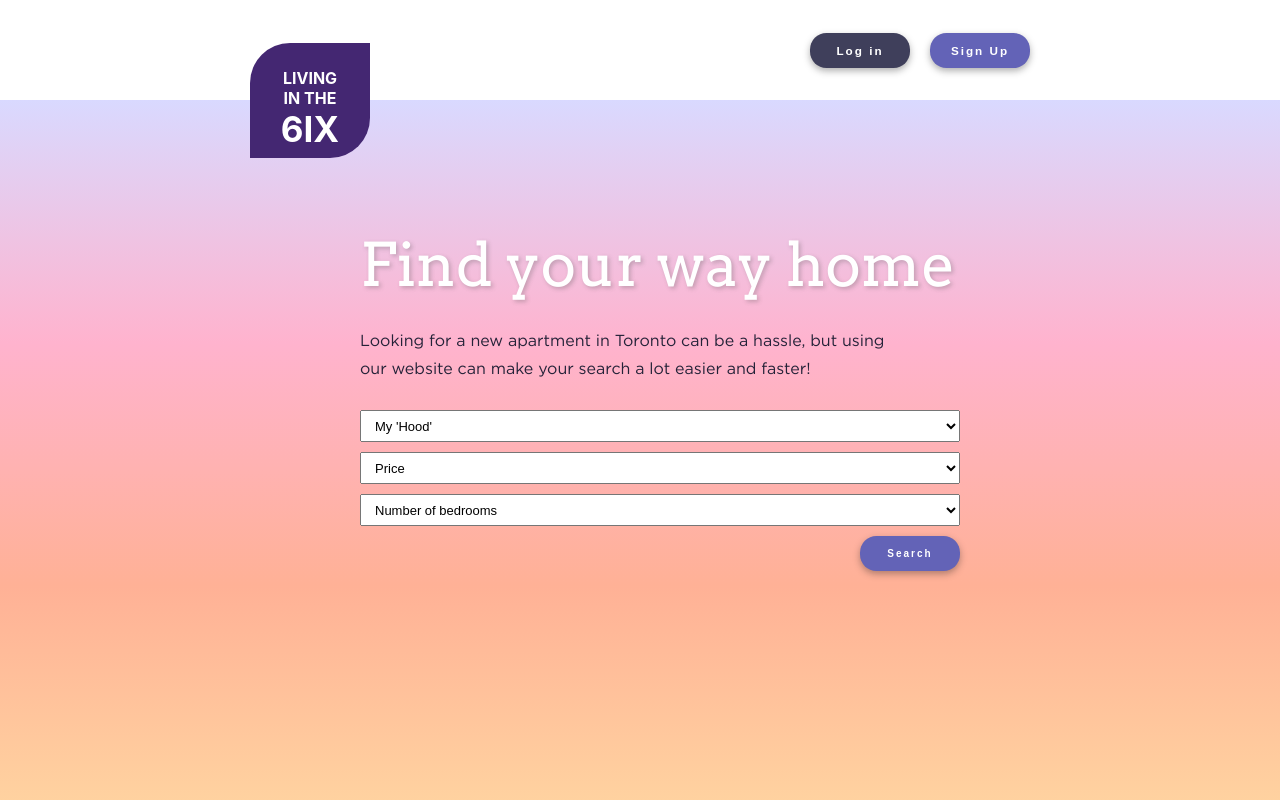
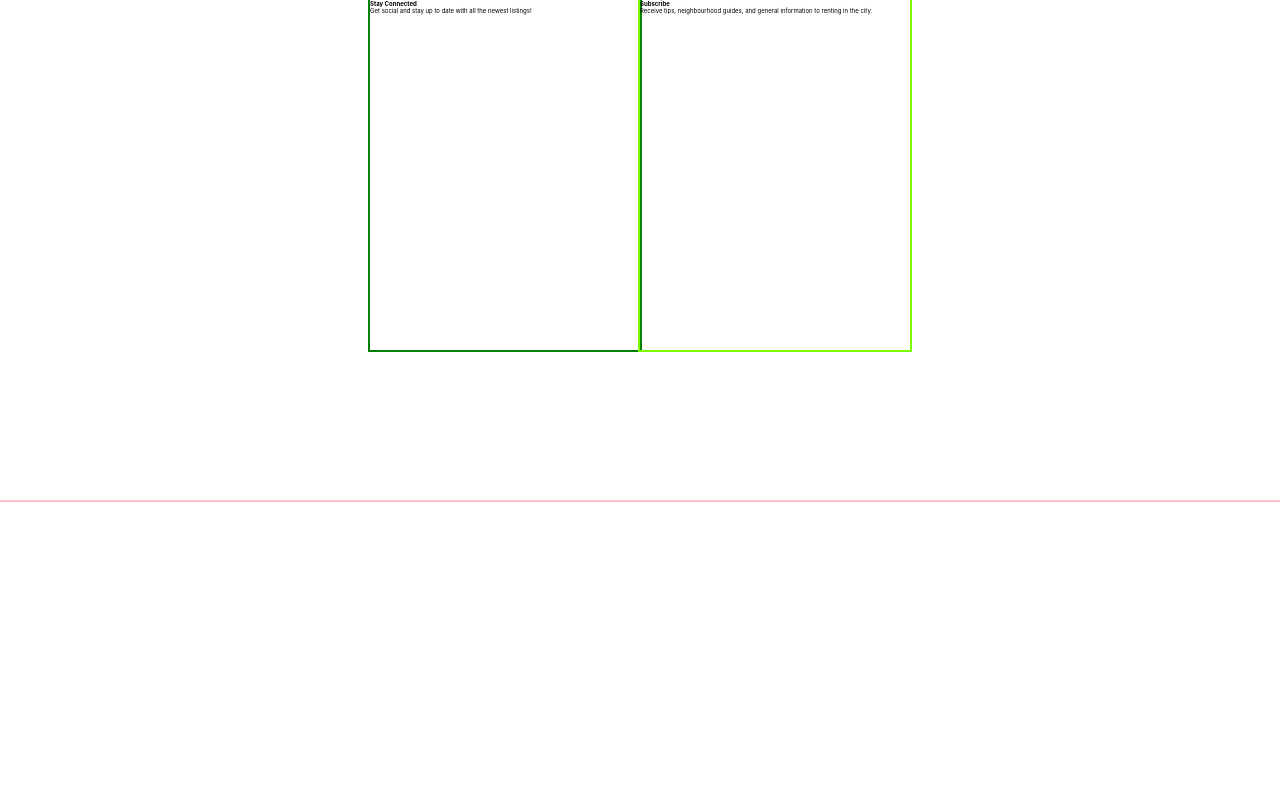
Before and after one commit to JuanTValdez/Living-in-the-Six, a React (Create React App) app: page / in a window 1280 px wide. Shown: the top 800 px of the page. Built offline with nearby package versions, Linux system fonts and the light colour scheme.

Commit message:
start footer

```diff
--- a/src/App.js
+++ b/src/App.js
@@ -1,18 +1,19 @@
 import './GlobalVariables.css';
 // import Login from './components/Login';
 // import SignUp from './components/SignUp';
-import Home from './components/Home.js';
+// import Home from './components/Home.js';
 // import ContactOwner from './components/ContactOwner.js';
-
+import Footer from './components/Footer.js';
 
 function App() {
 	return (
 		<div className='App'>
 			{/* <Login /> */}
 			{/* <SignUp /> */}
-			<Home />
+			{/* <Home /> */}
 
 			{/* <ContactOwner /> */}
+			<Footer />
 		</div>
 	);
 }
--- /dev/null
+++ b/src/components/Footer.js
@@ -0,0 +1,20 @@
+import React from 'react';
+import '../styles/Footer.css';
+
+export default function Footer() {
+	return (
+		<div className='footer-container'>
+			<div className='stay-connected'>
+				<h5> Stay Connected</h5>
+				<p>Get social and stay up to date with all the newest listings!</p>
+			</div>{' '}
+			<div className='subscribe'>
+				<h5>Subscribe</h5>
+				<p>
+					Receive tips, neighbourhood guides, and general information to renting
+					in the city.
+				</p>
+			</div>
+		</div>
+	);
+}
--- a/src/components/Home.js
+++ b/src/components/Home.js
@@ -104,22 +104,22 @@ export default function Home() {
 						entertainment/fashion/gallery districts of King St. West. Over 20
 						new restaurants have opened in the past 3 years, providing the
 						residents and workers in the community with many eclectic places to
-						dine and enjoy their developing neighbourhood. Many Canadian and US
+						dine and enjoy their developing neighborhood. Many Canadian and US
 						design and technology firms have located to Liberty Village,
 						creating many jobs for the increasing number of citizens that have
-						moved into the growing neighbourhood.
+						moved into the growing neighborhood.
 					</p>
 					<img src='' alt='' />
 
 					<img src='' alt='' />
 					<p className='headline-info font-size-16'>
-						Cabbagetown is one of Toronto's most popular neighbourhoods. Its
+						Cabbagetown is one of Toronto's most popular neighborhoods. Its
 						residents come from a wide variety of backgrounds, however they all
 						share a strong sense of community spirit and pride in their
-						neighbourhood. This community spirit is put on display every
+						neighborhood. This community spirit is put on display every
 						September during the Cabbagetown Fall Festival that runs for an
 						entire weekend and features a mini marathon, historical walking
-						tours, a parade and a community wide yard sale. The neighbourhood is
+						tours, a parade and a community wide yard sale. The neighborhood is
 						home to many artists, musicians, journalists and writers. Other
 						residents include professors, doctors and social workers, many
 						affiliated with the nearby University of Toronto. Proximity to the
@@ -129,15 +129,15 @@ export default function Home() {
 
 					<p className='headline-info font-size-16'>
 						Professional singles and couples are flocking to CityPlace, one of
-						Toronto's newest neighbourhoods. CityPlace is a master planned
+						Toronto's newest neighborhoods. CityPlace is a master planned
 						community situated on 45 acres of prime downtown Toronto real
 						estate. CityPlace encompasses 5.4 million square feet of residential
 						and commercial space making this one of the highest density
-						neighbourhoods in Toronto. Residents enjoy a commute free live, work
+						neighborhoods in Toronto. Residents enjoy a commute free live, work
 						and play lifestyle. At the heart of this urban development is
 						Artspace, an outdoor public art gallery featuring installations and
-						sculptures dispersed throughout the neighbourhood. The focal point
-						of the neighbourhood is Canoe Landing Park, an 8 acre park dotted
+						sculptures dispersed throughout the neighborhood. The focal point
+						of the neighborhood is Canoe Landing Park, an 8 acre park dotted
 						with a myriad of art installations.
 					</p>
 					<img src='' alt='' />
--- /dev/null
+++ b/src/styles/Footer.css
@@ -0,0 +1,18 @@
+.footer-container {
+	display: grid;
+	grid-template-columns: repeat(2, 1fr);
+	padding: 0 37rem;
+	height: 500px;
+	outline: 2px solid pink;
+}
+
+.stay-connected{
+  height: 350px;
+  outline: 2px solid green
+}
+
+.subscribe{
+  height: 350px;
+  outline: 2px solid lawngreen
+
+}
```
